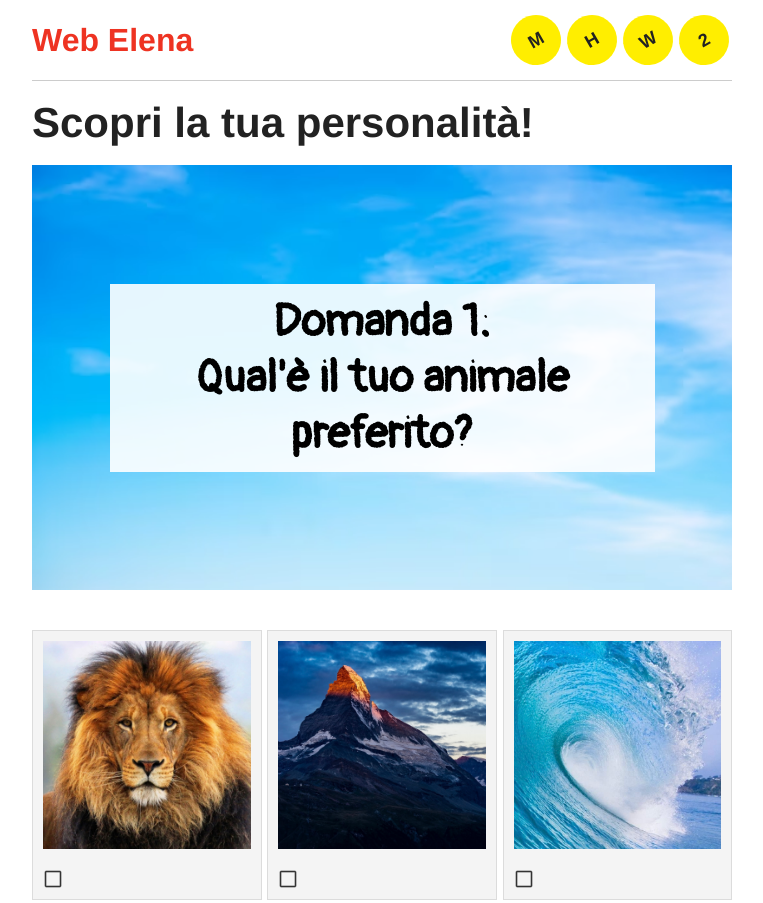
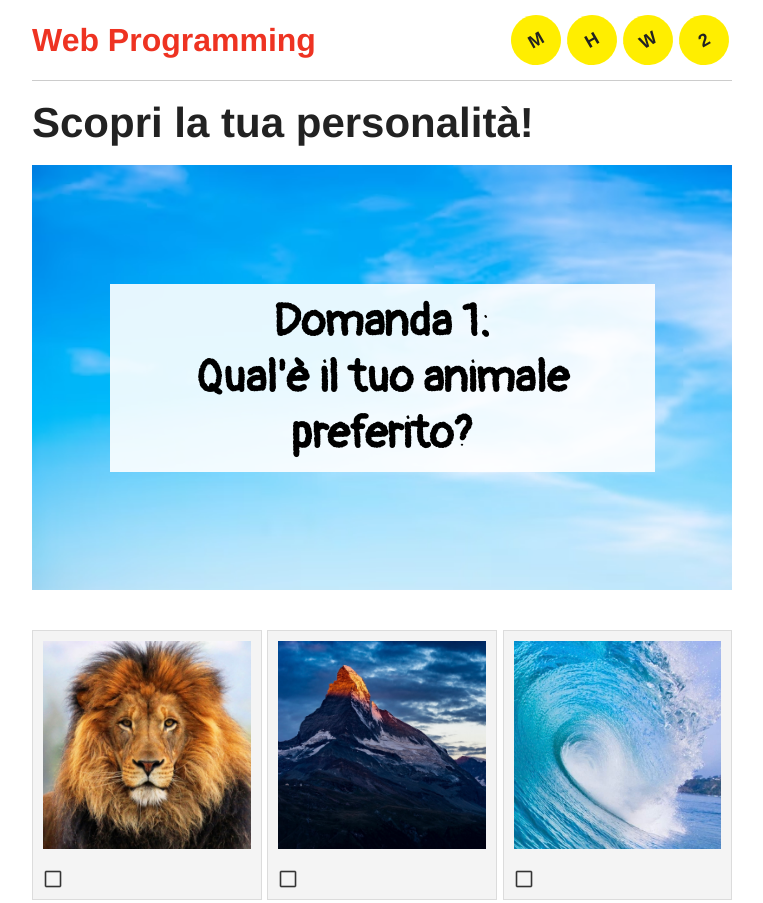
Before and after one commit to gabrielebaudo/gabrielebaudo.github.io, a plain HTML site: page index.html in a window 1280 px wide. Shown: the top 903 px of the page, without its empty margins (258-1021 px from the left). Drawn offline with Linux system fonts and the light colour scheme.

Commit message:
reverted quality good

```diff
--- a/index.html
+++ b/index.html
@@ -15,7 +15,7 @@
   <body>
     <article>
       <header>
-          <h1>Web Elena</h1>
+          <h1>Web Programming</h1>
           <div>
             <span>M</span>
             <span>H</span>
```
